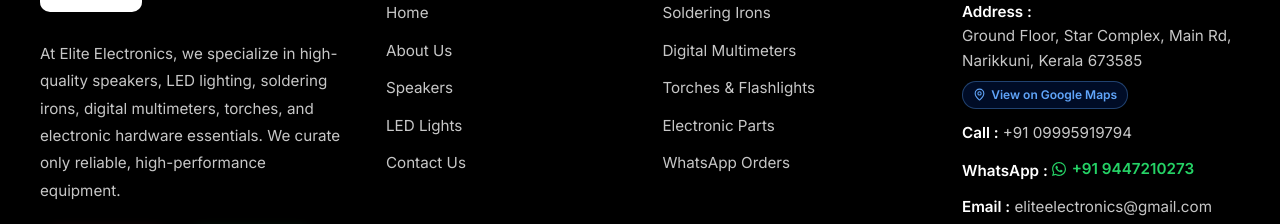
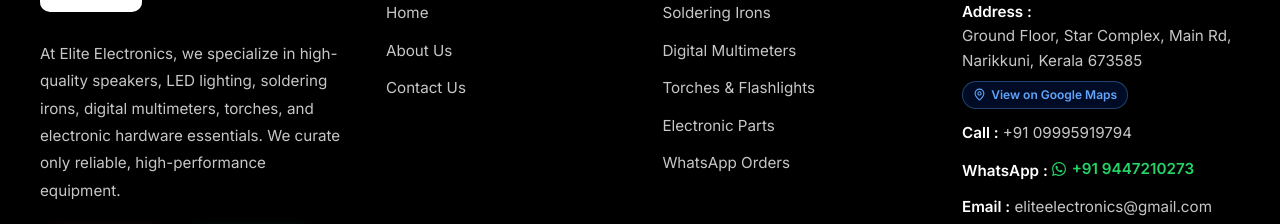
Before and after one commit to eliteelectronicsnarikkuni-droid/elite_ecommers, a React (Vite) app: page /EElite in a window 1280 px wide. Shown: the part 1011-1235 px from the top of the page. Built offline with nearby package versions, Linux system fonts and the light colour scheme; no server answers; the database is empty.

Commit message:
chore(footer): remove Speakers and LED Lights links from Menu column

```diff
--- a/src/components/Footer.jsx
+++ b/src/components/Footer.jsx
@@ -94,12 +94,6 @@ const Footer = () => {
               <a href="#about" onClick={scrollToAbout}>About Us</a>
             </li>
             <li>
-              <Link to="/?q=Speakers">Speakers</Link>
-            </li>
-            <li>
-              <Link to="/?q=LED">LED Lights</Link>
-            </li>
-            <li>
               <a href="#contact">Contact Us</a>
             </li>
           </ul>
```
